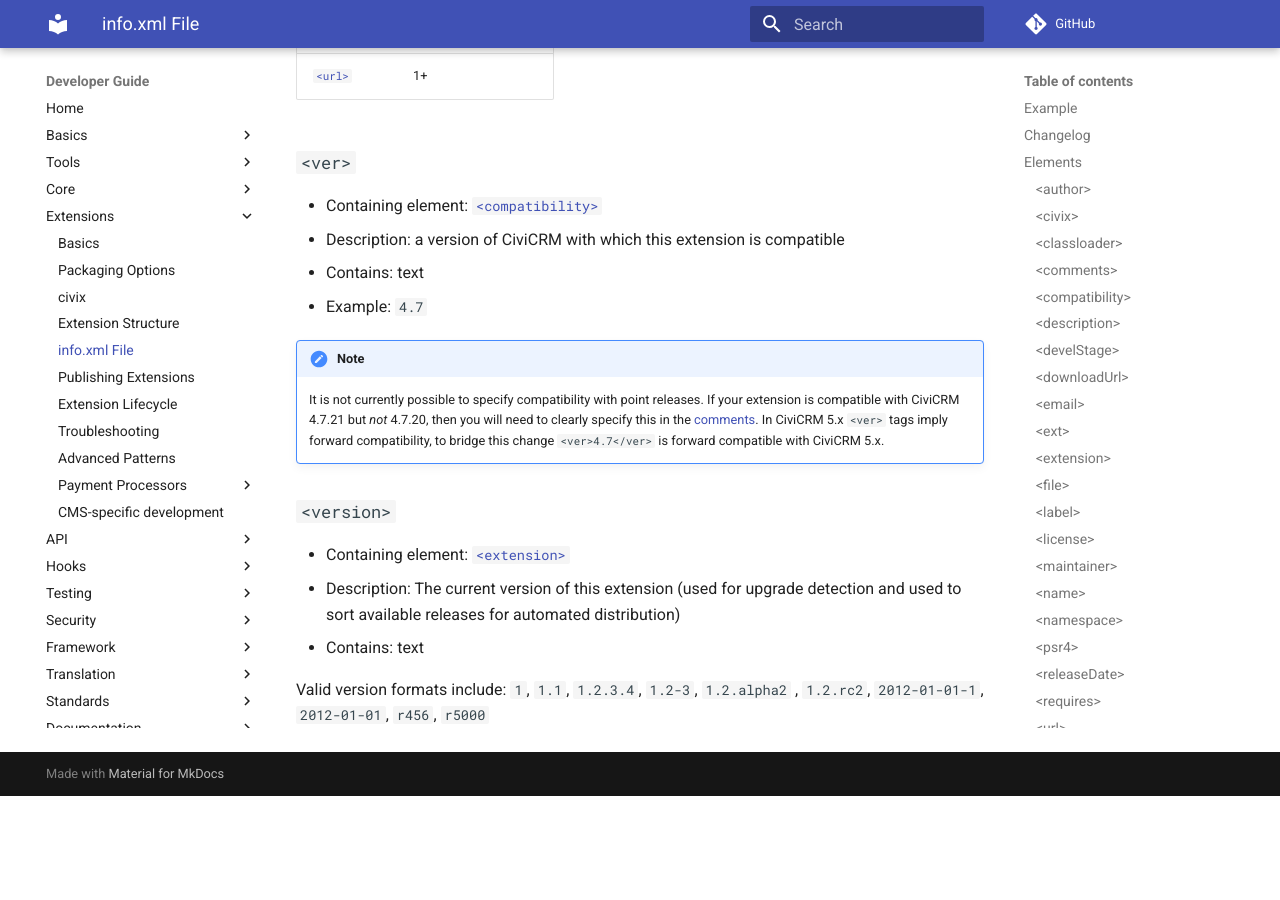
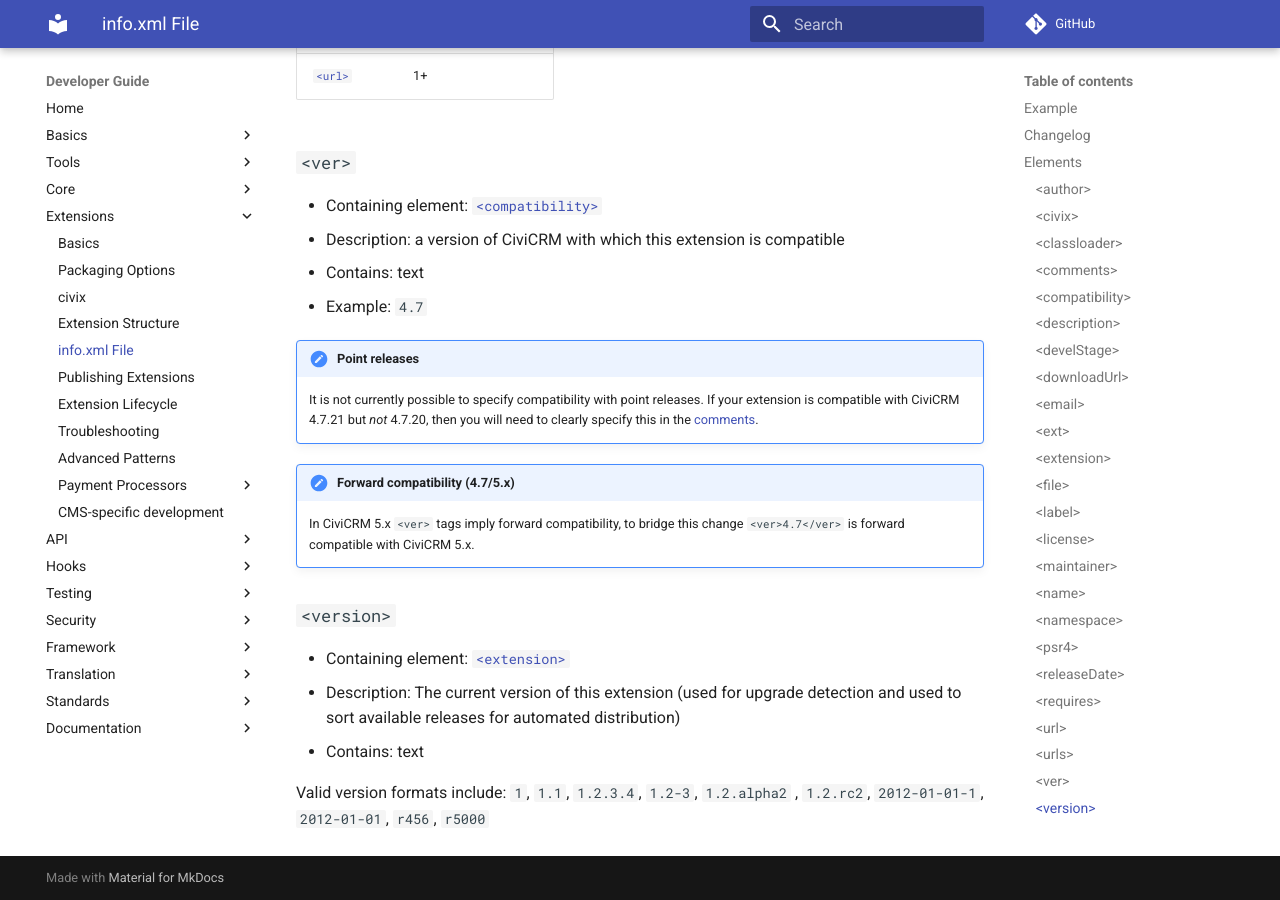
Before and after one commit to civicrm/civicrm-dev-docs, an MkDocs documentation site: the page built from docs/extensions/info-xml.md, in a window 1280 px wide and 900 px high, scrolled down 9708 px. Built offline with MkDocs 1.6.1 and Material for MkDocs 9.7.7, drawn with Linux system fonts in a browser that asks for light colours; comment, search, counter and statistics services are not loaded; old or Windows-style settings are respelled for this version of MkDocs; before the commit the page ends 10504 px from its top, so only the background shows below that.

Commit message:
info-xml.md - More headings/whitespace

```diff
--- a/docs/extensions/info-xml.md
+++ b/docs/extensions/info-xml.md
@@ -318,8 +318,10 @@
 * Contains: text
 * Example: `4.7`
 
-!!! note
+!!! note "Point releases"
     It is not currently possible to specify compatibility with point releases. If your extension is compatible with CiviCRM 4.7.21 but *not* 4.7.20, then you will need to clearly specify this in the [comments](#comments).
+
+!!! note "Forward compatibility (4.7/5.x)"
     In CiviCRM 5.x `<ver>` tags imply forward compatibility, to bridge this change `<ver>4.7</ver>` is forward compatible with CiviCRM 5.x.
 
 ### `<version>` {:#version}
```
